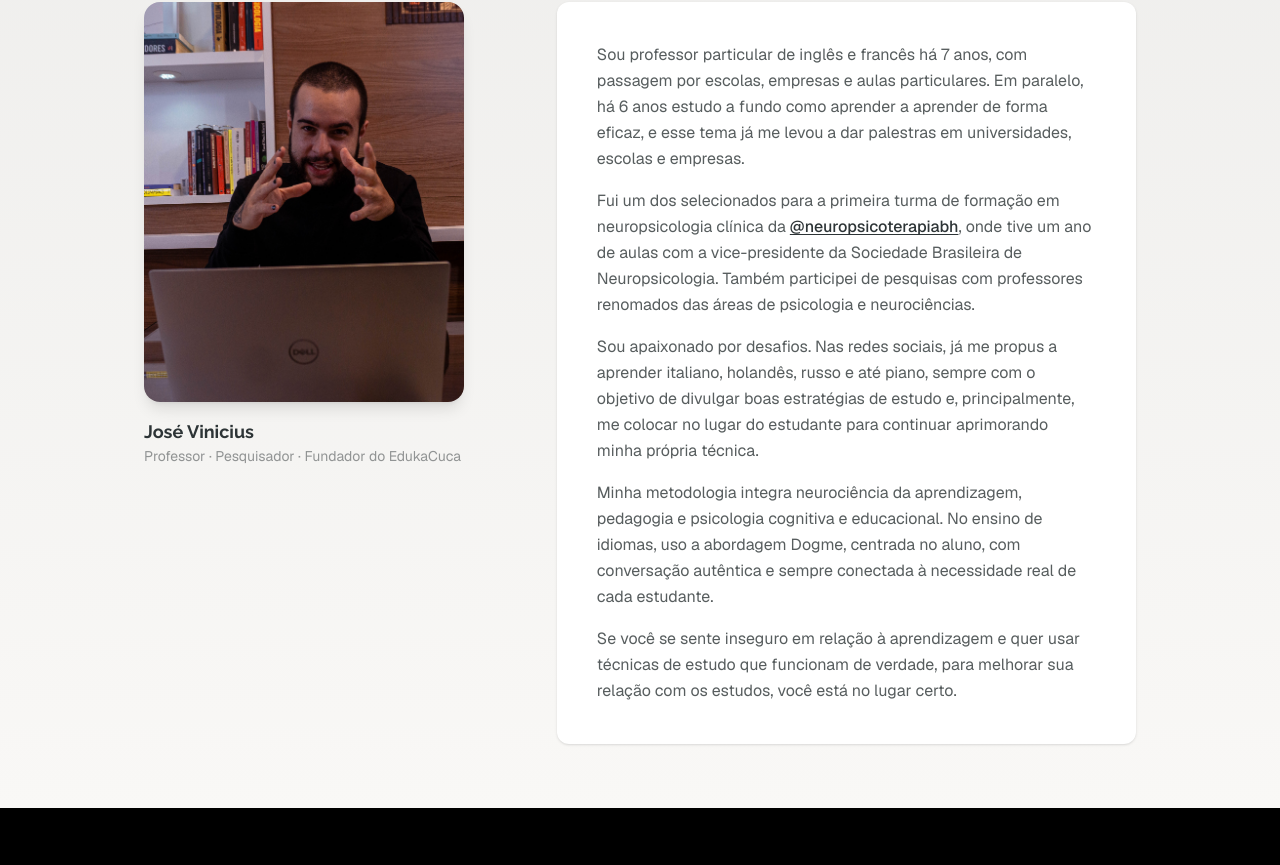
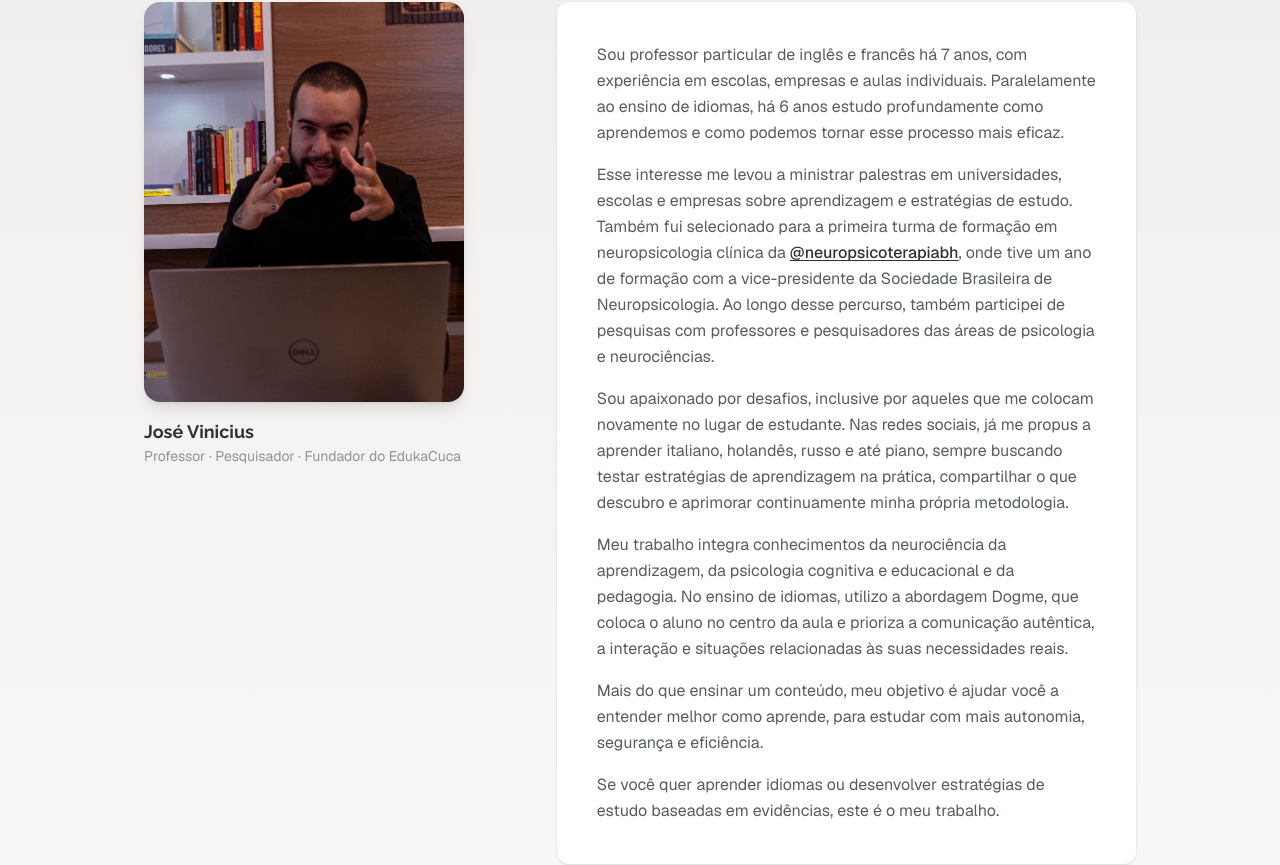
Before and after one commit to vdeviny99/-evidencia-aprendizagem, a Next.js app: page /sobre in a window 1280 px wide. Shown: the part 271-1136 px from the top of the page. Built offline with nearby package versions, Linux system fonts and the light colour scheme.

Commit message:
feat: update sobre page text

```diff
--- a/src/app/sobre/page.tsx
+++ b/src/app/sobre/page.tsx
@@ -47,23 +47,26 @@ export default function SobrePage() {
             <div className="sm:col-span-3">
               <div className="rounded-xl bg-card p-8 shadow-sm sm:p-10">
                 <p className="leading-relaxed text-accent/80">
-                  Sou professor particular de inglês e francês há 7 anos, com passagem por escolas, empresas e aulas particulares. Em paralelo, há 6 anos estudo a fundo como aprender a aprender de forma eficaz, e esse tema já me levou a dar palestras em universidades, escolas e empresas.
+                  Sou professor particular de inglês e francês há 7 anos, com experiência em escolas, empresas e aulas individuais. Paralelamente ao ensino de idiomas, há 6 anos estudo profundamente como aprendemos e como podemos tornar esse processo mais eficaz.
                 </p>
                 <p className="mt-4 leading-relaxed text-accent/80">
-                  Fui um dos selecionados para a primeira turma de formação em neuropsicologia clínica da{" "}
+                  Esse interesse me levou a ministrar palestras em universidades, escolas e empresas sobre aprendizagem e estratégias de estudo. Também fui selecionado para a primeira turma de formação em neuropsicologia clínica da{" "}
                   <a href="https://instagram.com/neuropsicoterapiabh" target="_blank" rel="noopener noreferrer" className="font-medium text-accent underline underline-offset-2">
                     @neuropsicoterapiabh
                   </a>
-                  , onde tive um ano de aulas com a vice-presidente da Sociedade Brasileira de Neuropsicologia. Também participei de pesquisas com professores renomados das áreas de psicologia e neurociências.
+                  , onde tive um ano de formação com a vice-presidente da Sociedade Brasileira de Neuropsicologia. Ao longo desse percurso, também participei de pesquisas com professores e pesquisadores das áreas de psicologia e neurociências.
                 </p>
                 <p className="mt-4 leading-relaxed text-accent/80">
-                  Sou apaixonado por desafios. Nas redes sociais, já me propus a aprender italiano, holandês, russo e até piano, sempre com o objetivo de divulgar boas estratégias de estudo e, principalmente, me colocar no lugar do estudante para continuar aprimorando minha própria técnica.
+                  Sou apaixonado por desafios, inclusive por aqueles que me colocam novamente no lugar de estudante. Nas redes sociais, já me propus a aprender italiano, holandês, russo e até piano, sempre buscando testar estratégias de aprendizagem na prática, compartilhar o que descubro e aprimorar continuamente minha própria metodologia.
                 </p>
                 <p className="mt-4 leading-relaxed text-accent/80">
-                  Minha metodologia integra neurociência da aprendizagem, pedagogia e psicologia cognitiva e educacional. No ensino de idiomas, uso a abordagem Dogme, centrada no aluno, com conversação autêntica e sempre conectada à necessidade real de cada estudante.
+                  Meu trabalho integra conhecimentos da neurociência da aprendizagem, da psicologia cognitiva e educacional e da pedagogia. No ensino de idiomas, utilizo a abordagem Dogme, que coloca o aluno no centro da aula e prioriza a comunicação autêntica, a interação e situações relacionadas às suas necessidades reais.
                 </p>
                 <p className="mt-4 leading-relaxed text-accent/80">
-                  Se você se sente inseguro em relação à aprendizagem e quer usar técnicas de estudo que funcionam de verdade, para melhorar sua relação com os estudos, você está no lugar certo.
+                  Mais do que ensinar um conteúdo, meu objetivo é ajudar você a entender melhor como aprende, para estudar com mais autonomia, segurança e eficiência.
+                </p>
+                <p className="mt-4 leading-relaxed text-accent/80">
+                  Se você quer aprender idiomas ou desenvolver estratégias de estudo baseadas em evidências, este é o meu trabalho.
                 </p>
               </div>
             </div>
```
